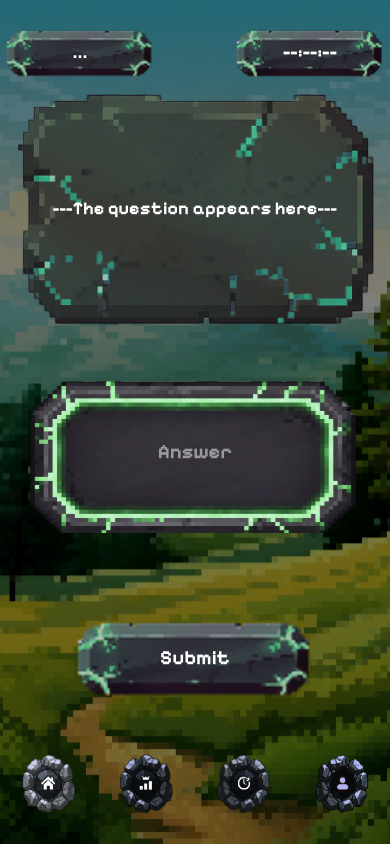
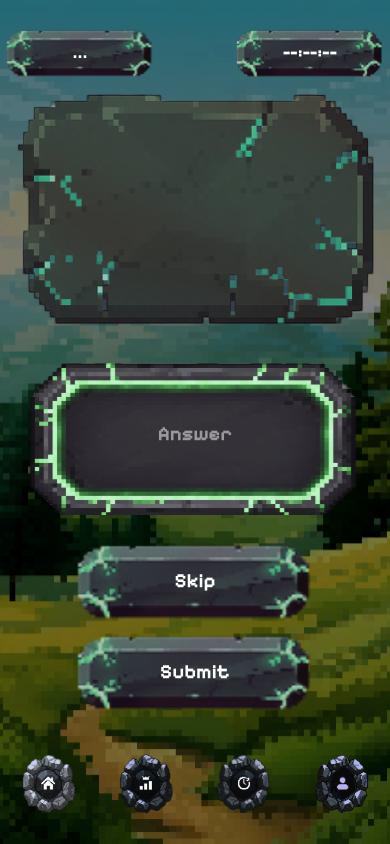
Before and after one commit to CodeChefVIT/clueminati-2025, a Next.js app: page /question/1 in a window 390 px wide. Built offline with nearby package versions, Linux system fonts and the light colour scheme; no server answers; the database is empty.

Commit message:
integrate Scanner, Question api

```diff
--- a/src/app/Scanner/page.tsx
+++ b/src/app/Scanner/page.tsx
@@ -1,9 +1,11 @@
 "use client";
 
-import { useState } from "react";
+import { useState, useEffect } from "react";
 import Image from "next/image";
 // v2.3.1 of @yudiel/react-qr-scanner
 import { Scanner } from "@yudiel/react-qr-scanner";
+import { useRouter } from "next/navigation"
+import axios from "axios";
 
 export default function ScannerPage() {
   const [scannedResult, setScannedResult] = useState("");
@@ -11,11 +13,24 @@ export default function ScannerPage() {
   const [manualCode, setManualCode] = useState("");
   const [useManual, setUseManual] = useState(true);
 
-  const handleManualSubmit = (e: React.FormEvent) => {
+  const router = useRouter();
+
+  const handleManualSubmit = async (e: React.FormEvent) => {
     e.preventDefault();
     console.log("Manual Code Entered:", manualCode);
+    try {
+      const response = await axios.get('/api/get-question-by-id', {
+        params: { id: manualCode },
+      });
+      router.push('/question/' + manualCode);
+    } catch (error: any) {
+      if (axios.isAxiosError(error) && error.response?.status === 404) {
+        // show popup
+      } else {
+        console.error("Unexpected error:", error);
+      }
+    }
   };
-
   return (
     <main className="relative h-screen w-full flex flex-col items-center justify-start overflow-hidden no-scrollbar">
       {/* Header */}
@@ -39,6 +54,7 @@ export default function ScannerPage() {
                   console.log("QR Code Result:", result);
                   setScannedResult(result);
                   setIsScanning(false);
+                  router.push('/question/' + result);
                 }
               }}
               onError={(error) => {
--- a/src/app/question/[id]/page.tsx
+++ b/src/app/question/[id]/page.tsx
@@ -1,6 +1,9 @@
 "use client";
 
 import Button from "@/components/Button";
+import axios from "axios";
+import { useParams } from "next/navigation";
+import { useEffect, useState } from "react";
 
 
 
@@ -8,19 +11,62 @@ const questionBox = "/assets/Question_Box.svg";
 const answerBox = "/assets/Answer_Box.svg";
 
 export default function QuestionScreen() {
+  const params = useParams();
+  const [question, setQuestion] = useState('');
+  const [inputValue, setInputValue] = useState("");
+  const id = params.id;
+  const [loading, setLoading] = useState(false);
+
+  useEffect(() => {
+    const getQuestionById = async () => {
+      try {
+        setLoading(true)
+        const response = await axios.get("/api/round-one/get-question-by-id", {
+          params: {
+            id: id
+          }
+        })
+        setQuestion(response.data.data.question_description);
+
+      } catch (error: any) {
+        console.log(error);
+      } finally {
+        setLoading(false)
+      }
+    }
+    getQuestionById();
+  }, [])
+
+  const handleSubmit = async () => {
+    if (!inputValue.trim()) return;
+
+    try {
+      setLoading(true);
+      const response = await axios.post("/api/round-one/validate-answer", {
+        questionId: id,
+        userAnswer: inputValue
+      });
+      // show popup
+      setInputValue("");
+    } catch (error: any) {
+      console.error(error);
+    } finally {
+      setLoading(false);
+    }
+  };
+
   return (
-    <div className="w-full flex flex-col items-center justify-start text-white px-4 sm:px-8">
-
+    <div className="h-[100%] flex flex-col items-center justify-start text-white px-4 sm:px-8 overflow-hidden gap-4">
       {/* Question Box */}
-      <div className="relative w-full max-w-2xl mb-8 sm:mb-12">
+      <div className="relative w-full max-w-2xl">
         <img src={questionBox} alt="Question Box" className="w-full" />
         <span className="absolute inset-0 flex items-center justify-center px-6 text-center text-lg sm:text-xl font-bold">
-          ---The question appears here---
+          {question}
         </span>
       </div>
 
       {/* Answer Box */}
-      <div className="relative w-full max-w-lg h-44 sm:h-52 mb-6 sm:mb-10">
+      <div className="relative w-full max-w-lg h-44 sm:h-52">
         <img
           src={answerBox}
           alt="Answer Box"
@@ -29,19 +75,24 @@ export default function QuestionScreen() {
         <input
           type="text"
           placeholder="Answer"
+          onChange={(e) => setInputValue(e.target.value)}
           className="absolute inset-0 bg-transparent text-center text-xl sm:text-2xl text-white font-semibold focus:outline-none px-6"
         />
       </div>
 
-      {/* Submit Button */}
-      <div className="flex flex-col items-center w-full max-w-[16rem] sm:max-w-[18rem] mt-auto mb-4 sm:mb-6">
+      {/* Buttons Column */}
+      <div className="flex flex-col items-center w-full max-w-[16rem] sm:max-w-[18rem]">
+        <Button
+          label="Skip"
+          onClick={() => { }}
+          className="!w-full !text-3xl sm:!text-4xl !font-extrabold"
+        />
         <Button
           label="Submit"
-          onClick={() => alert("Submit clicked")}
-          className="!w-full !py-6 sm:!py-8 !text-3xl sm:!text-4xl !font-extrabold"
+          onClick={() => handleSubmit()}
+          className="!w-full !text-3xl sm:!text-4xl !font-extrabold"
         />
       </div>
-
     </div>
   );
 }
```
